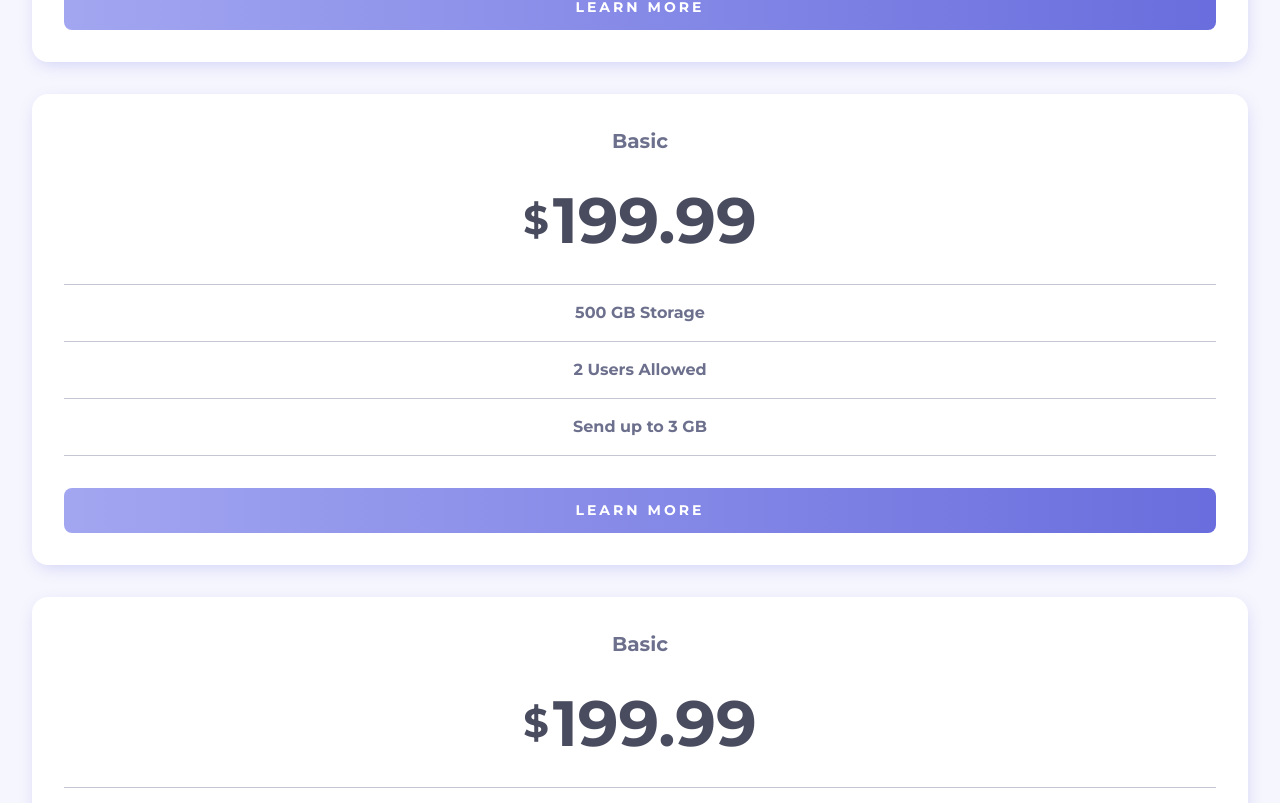
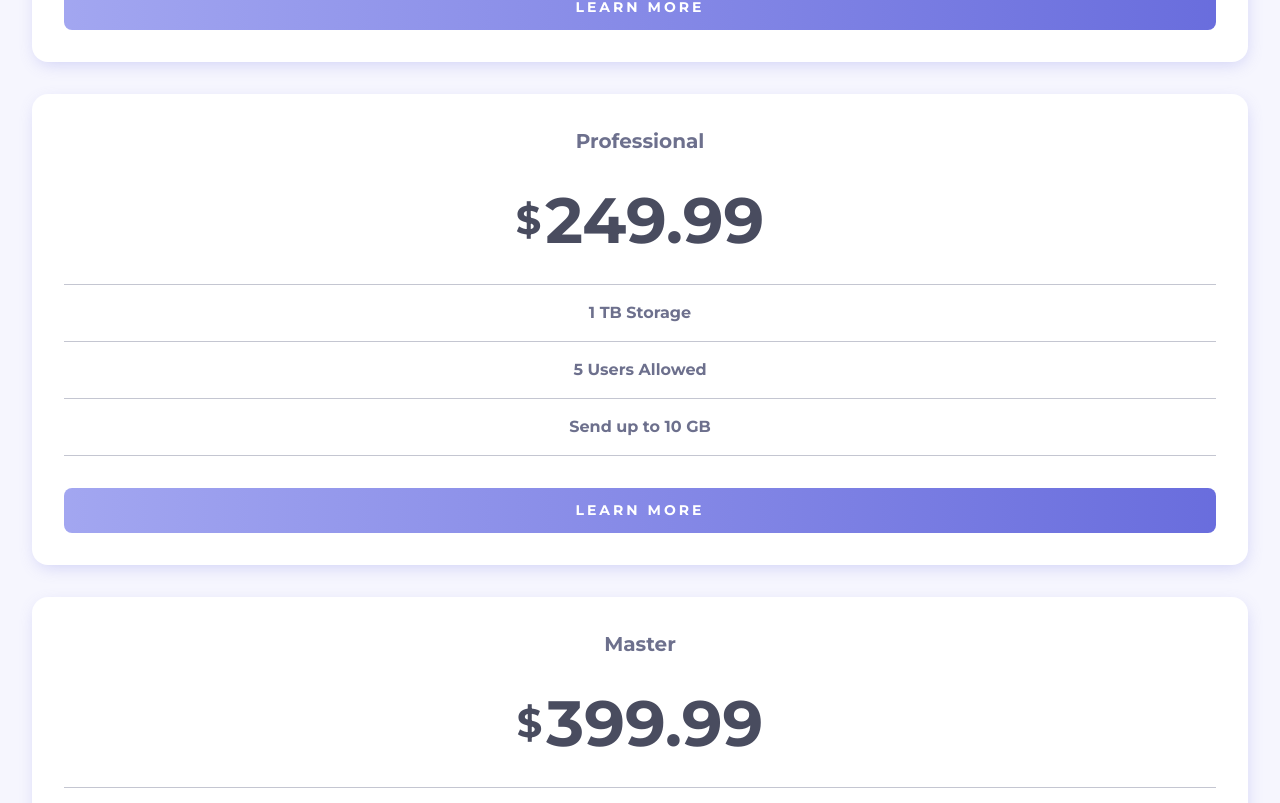
Before and after one commit to Shadowbest/Pricing-component-with-toggle, a React (Vite) app: page / in a window 1280 px wide. Shown: the part 657-1460 px from the top of the page. Built offline with nearby package versions, Linux system fonts and the light colour scheme.

Commit message:
refactor(ui): card components now render from data in data.json

```diff
--- a/src/App.jsx
+++ b/src/App.jsx
@@ -1,5 +1,6 @@
 import PricingCard from "./components/PricingCard.jsx";
 import ToggleSwitch from "./components/ToggleSwitch.jsx";
+import data from "./data.json";
 import "./stylesheets/index.css";
 
 export default function App() {
@@ -16,9 +17,14 @@ export default function App() {
 
       <main>
         <div className="cards-wrapper">
-          <PricingCard />
-          <PricingCard />
-          <PricingCard />
+          {data.map(plan => (
+            <PricingCard
+              key={plan.id}
+              tier={plan.tier}
+              tierPrice={plan.price.annual}
+              features={plan.features}
+            />
+          ))}
         </div>
       </main>
     </>
--- a/src/components/PricingCard.jsx
+++ b/src/components/PricingCard.jsx
@@ -1,22 +1,18 @@
-export default function PricingCard() {
+export default function PricingCard({ tier, tierPrice, features}) {
   return (
     <article className="pricing-card">
-      <h2 className="price-tier">Basic</h2>
+      <h2 className="price-tier">{tier}</h2>
 
       <p className="price">
-        $<span>199.99</span>
+        $<span>{tierPrice}</span>
       </p>
 
       <ul className="card-features">
-        <li>
-          500 GB Storage
-        </li>
-        <li>
-          2 Users Allowed
-        </li>
-        <li>
-          Send up to 3 GB
-        </li>
+        {
+          features.map(feature => (
+            <li key={feature}>{feature}</li>
+          ))
+        }
       </ul>
 
       <a href="#" className="btn text-uppercase bg-gradient">Learn More</a>
```
